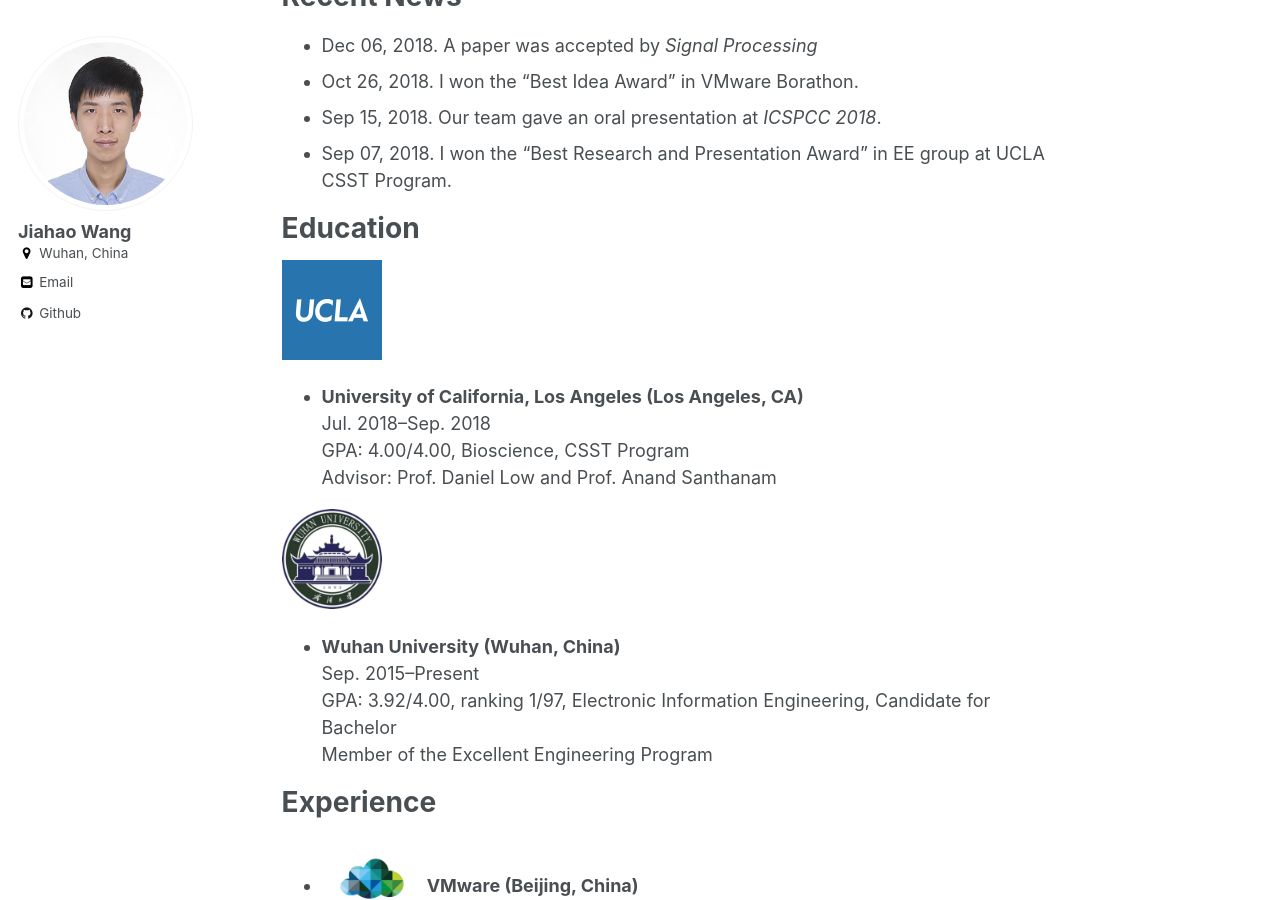
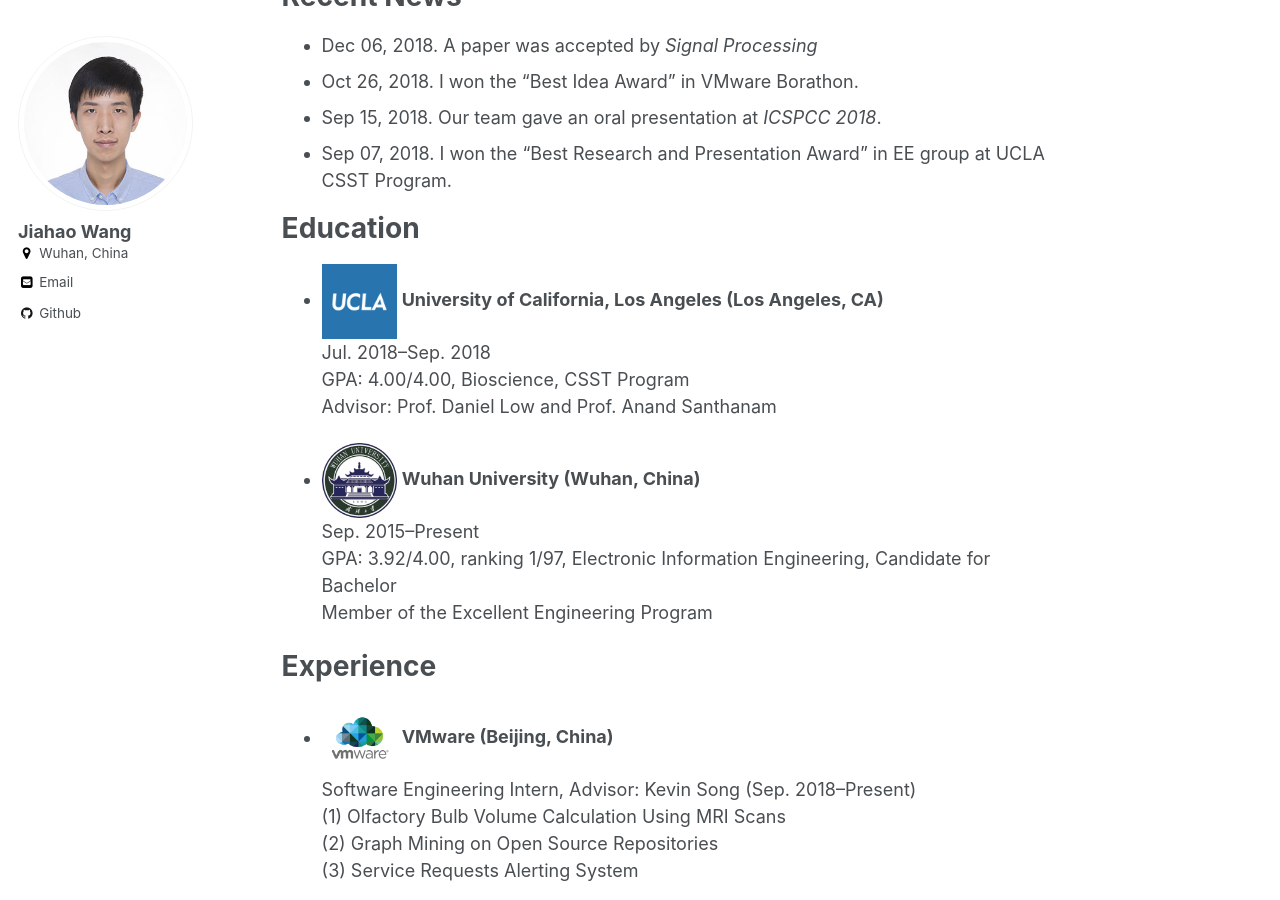
Before and after one commit to JiahaoPlus/JiahaoPlus.github.io, a Jekyll site: the page built from _pages/about.md, in a window 1280 px wide and 900 px high, scrolled down 306 px. Built offline with Jekyll 4.4.1, drawn with Linux system fonts in a browser that asks for light colours.

Commit message:
update 'about'

```diff
--- a/_pages/about.md
+++ b/_pages/about.md
@@ -19,34 +19,34 @@ My undergraduate research advisor is [Prof. Jiayi Ma](https://sites.google.com/s
 * Sep 07, 2018. I won the "Best Research and Presentation Award" in EE group at UCLA CSST Program.
 
 # Education
-<img width="100" height="100" src="https://jiahaoplus.github.io/images/UCLA2.jpg"/>
-* <b>University of California, Los Angeles (Los Angeles, CA) </b> <br>
+* <img width="75" height="75" src="https://jiahaoplus.github.io/images/UCLA2.jpg"/>
+<b>University of California, Los Angeles (Los Angeles, CA) </b> <br>
 Jul. 2018--Sep. 2018<br>
 GPA: 4.00/4.00, Bioscience, CSST Program<br>
 Advisor: Prof. Daniel Low and Prof. Anand Santhanam<br>
 
-<img width="100" height="100" src="https://jiahaoplus.github.io/images/whu.png"/>
-* <b>Wuhan University (Wuhan, China)</b> <br>
+* <img width="75" height="75" src="https://jiahaoplus.github.io/images/whu.png"/>
+<b>Wuhan University (Wuhan, China)</b> <br>
 Sep. 2015--Present<br>
 GPA: 3.92/4.00, ranking 1/97, Electronic Information Engineering, Candidate for Bachelor <br>
 Member of the Excellent Engineering Program<br>
 
 # Experience
 
-* <img width="100" height="100" src="https://jiahaoplus.github.io/images/vmware.png"/>
+* <img width="75" height="75" src="https://jiahaoplus.github.io/images/vmware.png"/>
 <b>VMware (Beijing, China) </b> <br>
 Software Engineering Intern, Advisor: Kevin Song (Sep. 2018--Present)<br>
 (1) Olfactory Bulb Volume Calculation Using MRI Scans<br>
 (2) Graph Mining on Open Source Repositories <br>
 (3) Service Requests Alerting System<br>
 
-<img width="100" height="100" src="https://jiahaoplus.github.io/images/UCLA2.jpg"/>
-* <b>University of California, Los Angeles (Los Angeles, CA) </b> <br>
+* <img width="75" height="75" src="https://jiahaoplus.github.io/images/UCLA2.jpg"/>
+<b>University of California, Los Angeles (Los Angeles, CA) </b> <br>
 Research Assistant, Advisor: Prof. Daniel Low, Prof. Anand Santhanam (Jul. 2018--Present)<br>
 Head and Neck CT Image Segmentation
 
-<img width="100" height="100" src="https://jiahaoplus.github.io/images/whu.png"/>
-* <b>Wuhan University (Wuhan, China)</b> <br>
+* <img width="75" height="75" src="https://jiahaoplus.github.io/images/whu.png"/>
+<b>Wuhan University (Wuhan, China)</b> <br>
 Research and Teaching Assistant, School of Electronic Information (Sep. 2015--Present)<br>
 (1) Retinal Image Registration:<br>
 Research Assistant, Advisor: Prof. Jiayi Ma (Dec. 2017--Jun. 2018)<br>
```
